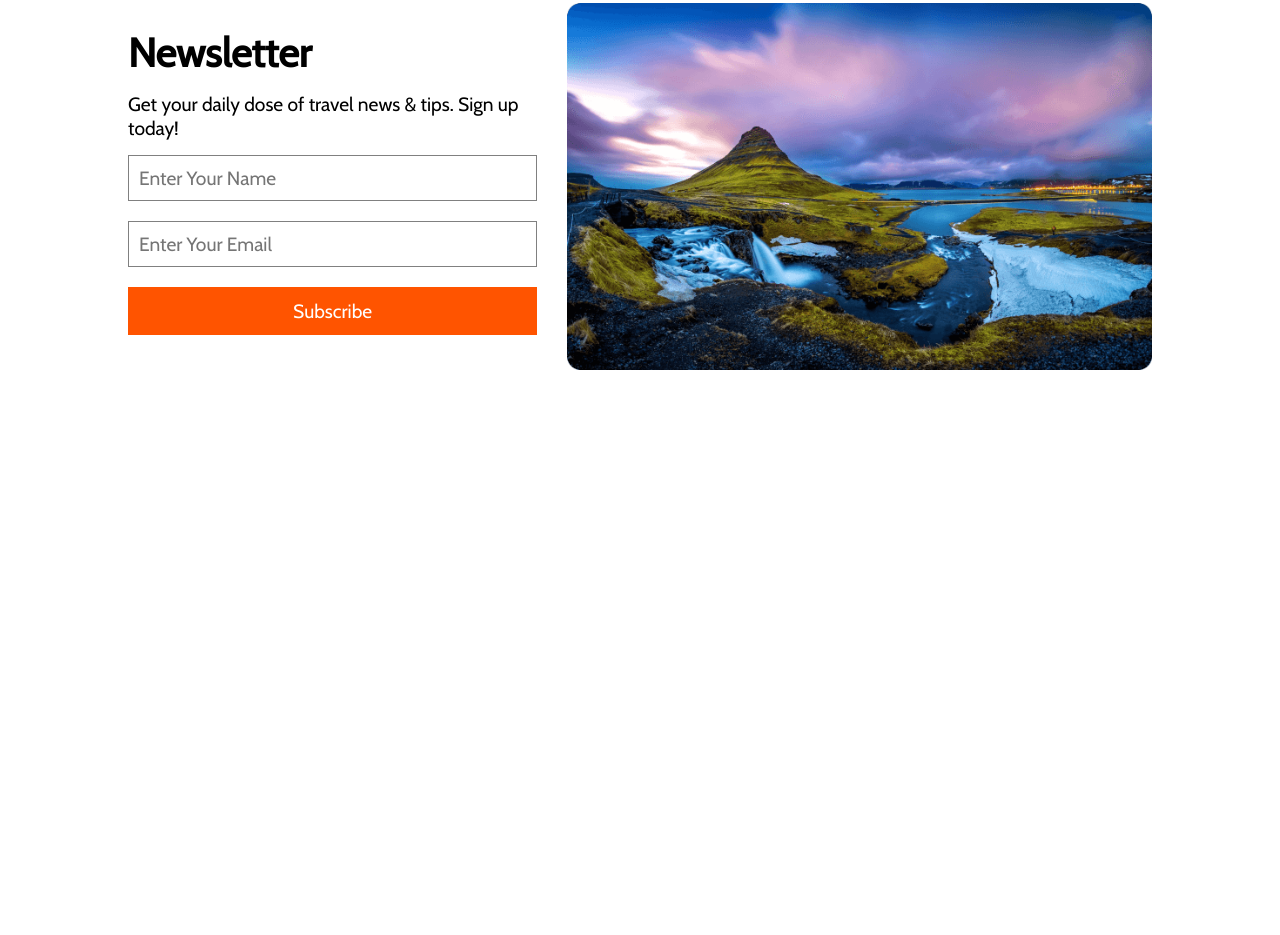
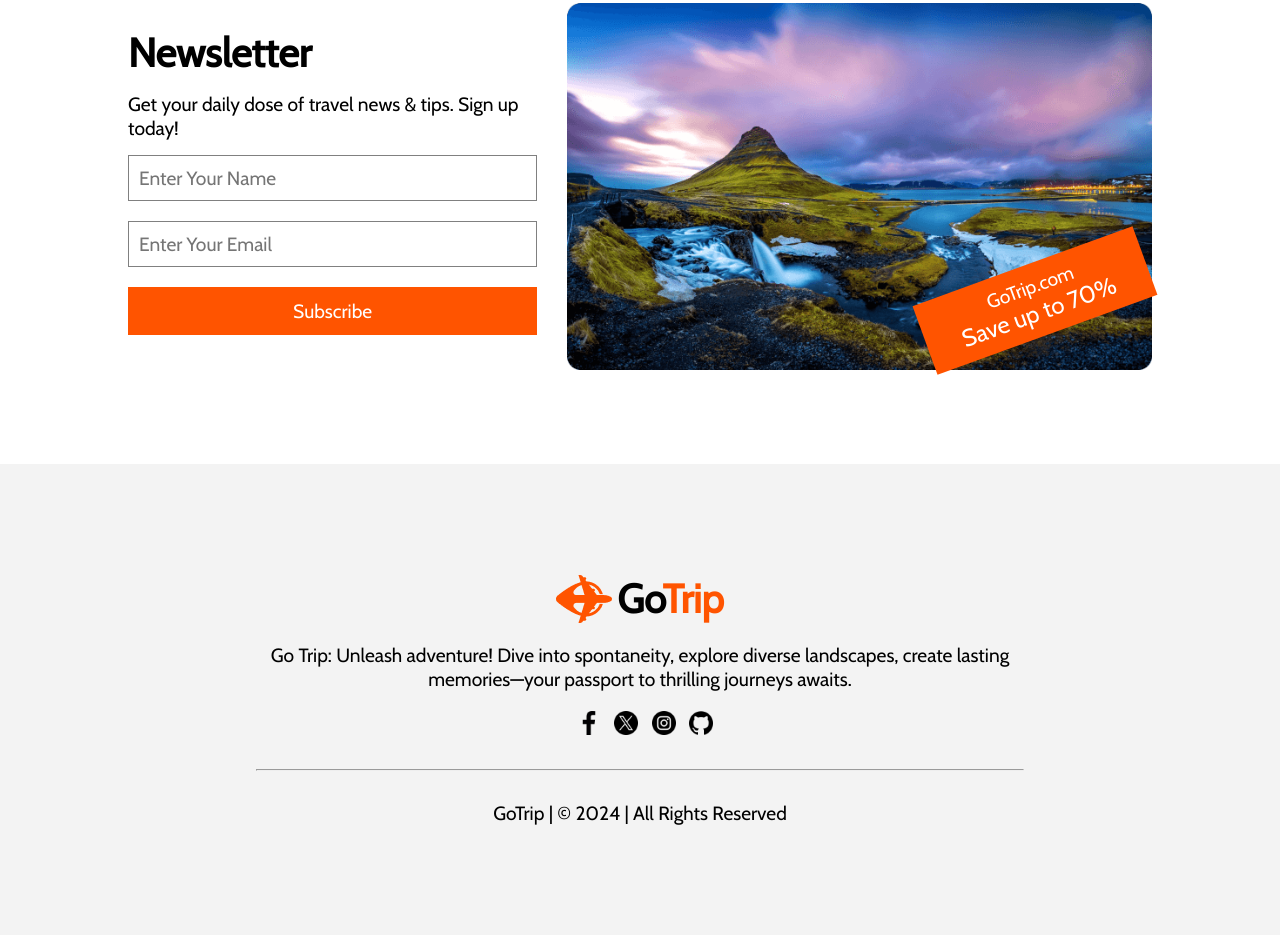
Before and after one commit to yeasinbinali/go-trip, a plain HTML site: page index.html in a window 1280 px wide. Shown: the part 3961-4896 px from the top of the page. Before the commit the page ends 4425 px from the top, so only its background shows below. Drawn offline with nearby package versions, Linux system fonts and the light colour scheme.

Commit message:
footer added

```diff
--- a/index.html
+++ b/index.html
@@ -213,11 +213,29 @@
             </div>
             <div class="newsletter-image">
                 <img src="./Images/newsletter.png" alt="">
+                <div class="newsletter-save">
+                    <p>GoTrip.com</p>
+                    <h2>Save up to 70%</h2>
+                </div>
             </div>
         </section>
     </main>
-    <footer>
-
+    <footer class="footer-container">
+        <section class="footer-main">
+            <div class="footer-content">
+                <img src="./Images/logo.png" alt="">
+                <h2 class="trip-name">Go<span class="trip-span">Trip</span></h2>
+            </div>
+            <p class="footer-description">Go Trip: Unleash adventure! Dive into spontaneity, explore diverse landscapes, create lasting memories—your passport to thrilling journeys awaits.</p>
+            <div class="social-media-container">
+                <img src="./Images/social-media/Facebook.png" alt="">
+                <img src="./Images/social-media/Twitter.png" alt="">
+                <img src="./Images/social-media/Instagram.png" alt="">
+                <img src="./Images/social-media/github.png" alt="">
+            </div>
+            <hr>
+            <p class="footer-last">GoTrip | &copy; 2024 | All Rights Reserved</p>
+        </section>
     </footer>
 </body>
 
--- a/styles/style.css
+++ b/styles/style.css
@@ -326,7 +326,56 @@ input, select {
 .newsletter-image {
     width: 100%;
     grid-column: 6/span 7;
+    position: relative;
 }
 .newsletter-image img {
     width: 100%;
 }
+.newsletter-save {
+    background-color: var(--primary-color);
+    color: white;
+    width: 40%;
+    text-align: center;
+    padding: 10px 0;
+    position: absolute;
+    bottom: 10%;
+    right: 0;
+    transform: rotate(-20deg);
+}
+.newsletter-save > p {
+    font-size: var(--text-size);
+}
+.newsletter-save > h2 {
+    font-weight: normal;
+}
+
+/* footer style */
+.footer-container {
+    background-color: rgba(19, 19, 24, 0.05);
+    text-align: center;
+}
+.footer-main {
+    padding: 110px 0;
+}
+.footer-content {
+    display: flex;
+    justify-content: center;
+    align-items: center;
+}
+.footer-description {
+    width: 60%;
+    margin: 20px auto;
+    font-size: var(--text-size);
+}
+.social-media-container img{
+    width: 24px;
+    height: 24px;
+    margin-left: 10px;
+}
+hr {
+    width: 60%;
+    margin: 30px auto;
+}
+.footer-last {
+    font-size: var(--text-size);
+}
```
Also changed, not shown: Images/social-media/facebook.png (added), Images/social-media/github.png (added), Images/social-media/instagram.png (added), Images/social-media/twitter.png (added).
